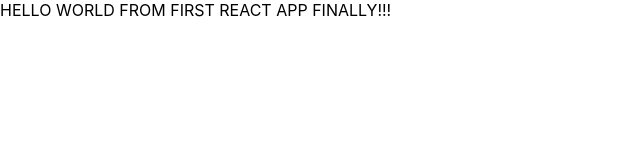
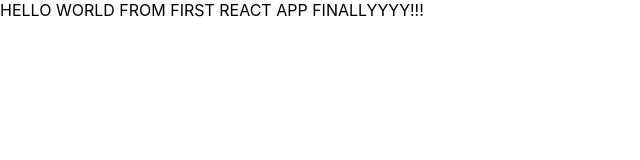
Before and after one commit to imran9945/IMRAN-BOOTCAMP-REACT, a React (Create React App) app in the folder freactapp/: page / in a window 1280 px wide. Shown: the top 160 px of the page, without its empty margins (0-640 px from the left). Built offline with nearby package versions, Linux system fonts and the light colour scheme.

Commit message:
Update App.js

```diff
--- a/freactapp/src/App.js
+++ b/freactapp/src/App.js
@@ -4,7 +4,7 @@
 function App() {
   return (
     <div >
-      HELLO WORLD FROM FIRST REACT APP FINALLY!!!
+      HELLO WORLD FROM FIRST REACT APP FINALLYYYY!!!
     </div>
   );
 }
```
